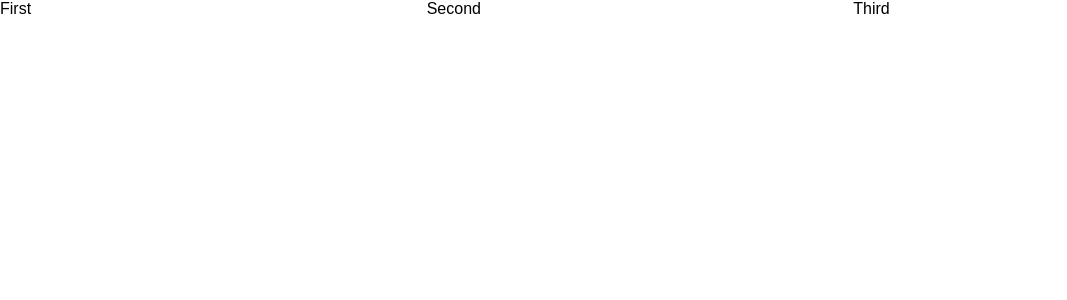
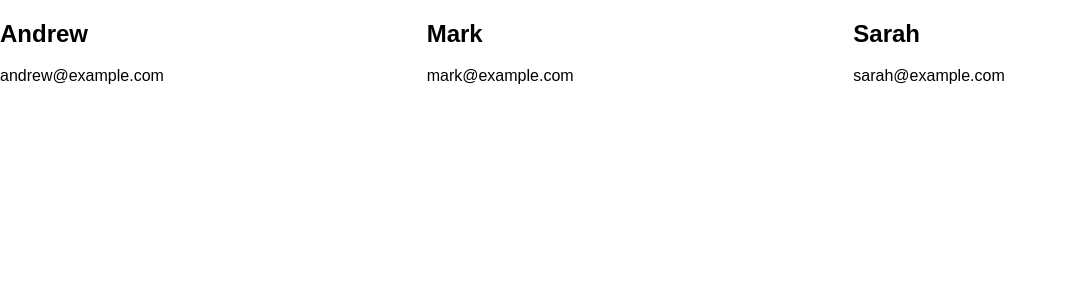
Before and after one commit to mbraga24/invoiced-crm-frontend, a React (Create React App) app: page / in a window 1280 px wide. Shown: the top 300 px of the page, without its empty margins (0-1067 px from the left). Built offline with nearby package versions, Linux system fonts and the light colour scheme.

Commit message:
App and Contact components

```diff
--- /dev/null
+++ b/src/components/App.js
@@ -0,0 +1,21 @@
+import React, { Component } from 'react';
+import Contact from './Contact';
+import data from './data';
+
+const renderContacts = () => {
+  return data.map(info => (
+    <Contact key={info.id} { ...info } />
+  ))
+}
+
+class App extends Component {
+  render() {
+    return (
+      <div className="pure-g">
+        {renderContacts()}
+      </div>
+    );
+  }
+}
+
+export default App;
--- a/src/components/App/index.js
+++ /dev/null
@@ -1,13 +0,0 @@
-import React from 'react';
-
-const App = () => {
-  return (
-    <div className="pure-g">
-      <div className="pure-u-1-3">First</div>
-      <div className="pure-u-1-3">Second</div>
-      <div className="pure-u-1-3">Third</div>
-    </div>
-  );
-}
-
-export default App;
--- /dev/null
+++ b/src/components/Contact.js
@@ -0,0 +1,12 @@
+import React from 'react';
+
+const Contact = props => {
+  return (
+    <div className="pure-u-1-3">
+      <h2>{props.name}</h2>
+      <p>{props.email}</p>
+    </div>
+  )
+}
+
+export default Contact;
--- /dev/null
+++ b/src/components/data.js
@@ -0,0 +1,7 @@
+const data = [
+  { id: 1, name: 'Andrew', email: 'andrew@example.com' },
+  { id: 2, name: 'Mark', email: 'mark@example.com' },
+  { id: 3, name: 'Sarah', email: 'sarah@example.com' }
+]
+
+export default data;
--- a/src/index.js
+++ b/src/index.js
@@ -1,7 +1,7 @@
 import React from 'react';
 import ReactDOM from 'react-dom';
 import 'purecss/build/pure.css';
-import App from './components/App/index';
+import App from './components/App.js';
 import * as serviceWorker from './serviceWorker';
 
 ReactDOM.render(
```
Also changed, not shown: src/components/App/App.css (deleted, +0 -38 lines).
